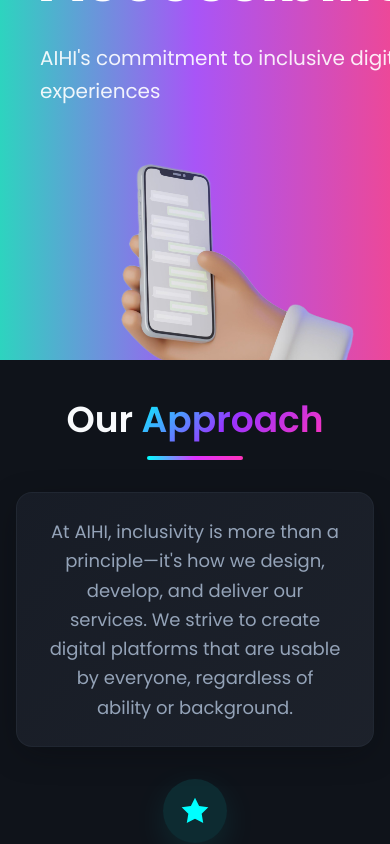
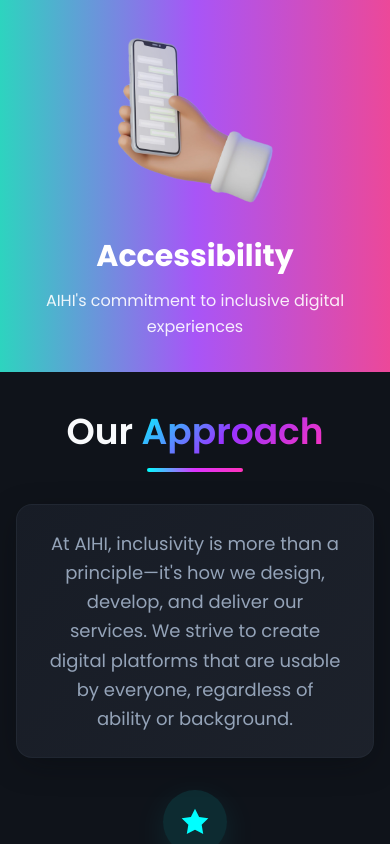
Before and after one commit to TechLeadsUser/aihi-inclusive-reach, a React (Vite) app: page / in a window 390 px wide. Shown: the top 844 px of the page. Built offline with nearby package versions, Linux system fonts and the light colour scheme.

Commit message:
Make hero section responsive
Ensure the hero section functions correctly across web, tablet, and mobile devices.

```diff
--- a/src/components/AccessibilityHero.tsx
+++ b/src/components/AccessibilityHero.tsx
@@ -1,29 +1,35 @@
 const AccessibilityHero = () => {
-  return <section className="relative h-[360px] flex items-center justify-center overflow-hidden">
+  return (
+    <section className="relative min-h-[280px] sm:min-h-[320px] md:min-h-[360px] lg:h-[360px] flex items-center justify-center overflow-hidden">
       {/* Background gradient - teal to purple to magenta */}
       <div className="absolute inset-0 bg-gradient-to-r from-teal-400 via-purple-500 to-pink-500" />
 
       {/* Content */}
-      <div className="relative z-10 container mx-auto px-4">
-        <div className="grid lg:grid-cols-2 gap-12 items-center px-[24px]">
+      <div className="relative z-10 container mx-auto px-4 py-8 lg:py-0">
+        <div className="grid grid-cols-1 lg:grid-cols-2 gap-8 lg:gap-12 items-center">
           {/* Left side - Text content */}
-          <div className="space-y-8">
-            <div className="space-y-6">
-              <h1 className="text-6xl font-bold font-heading leading-tight text-white lg:text-6xl">
+          <div className="text-center lg:text-left space-y-4 sm:space-y-6 lg:space-y-8">
+            <div className="space-y-3 sm:space-y-4 lg:space-y-6">
+              <h1 className="text-3xl sm:text-4xl md:text-5xl lg:text-6xl font-bold font-heading leading-tight text-white">
                 Accessibility
               </h1>
-              <p className="text-xl text-white/90 leading-relaxed lg:text-xl">
+              <p className="text-base sm:text-lg md:text-xl text-white/90 leading-relaxed max-w-lg mx-auto lg:mx-0">
                 AIHI's commitment to inclusive digital experiences
               </p>
             </div>
           </div>
 
           {/* Right side - Phone illustration */}
-          <div className="relative flex justify-center lg:justify-end">
-            <img src="/lovable-uploads/cabe82d0-9339-4bf0-8af9-d6594e2d2466.png" alt="3D hand holding mobile phone representing accessible technology" className="w-60 h-auto lg:w-60" />
+          <div className="relative flex justify-center lg:justify-end order-first lg:order-last">
+            <img
+              src="/lovable-uploads/cabe82d0-9339-4bf0-8af9-d6594e2d2466.png"
+              alt="3D hand holding mobile phone representing accessible technology"
+              className="w-40 sm:w-48 md:w-56 lg:w-60 h-auto max-w-full"
+            />
           </div>
         </div>
       </div>
-    </section>;
+    </section>
+  );
 };
 export default AccessibilityHero;
```
